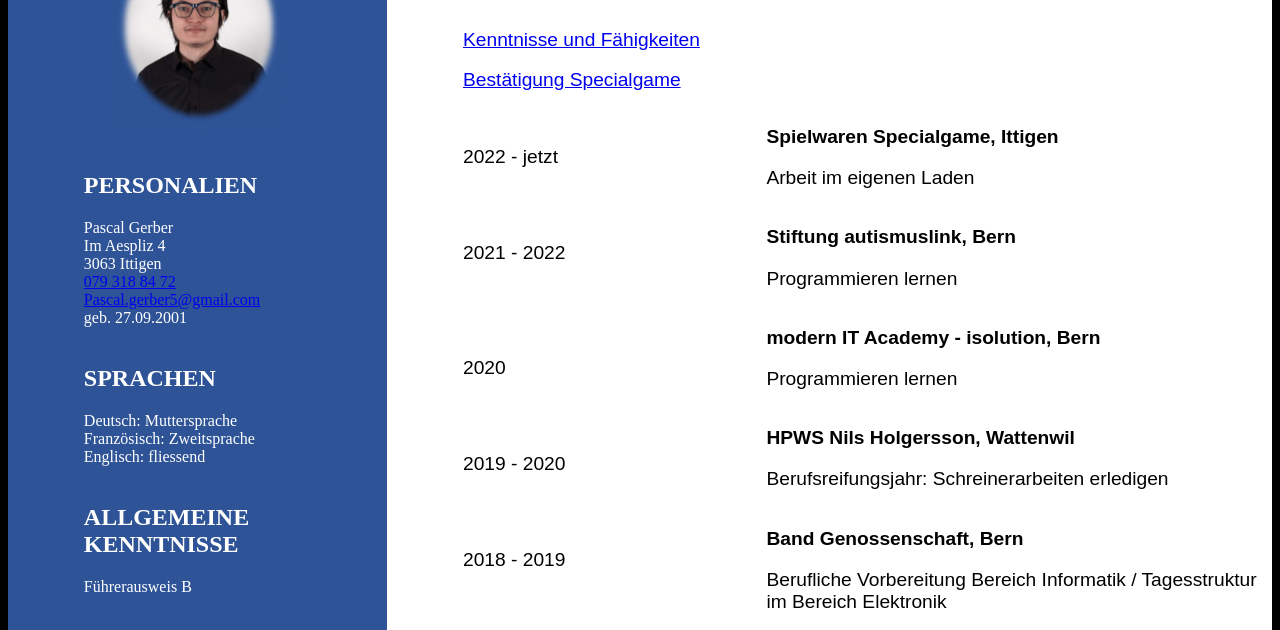
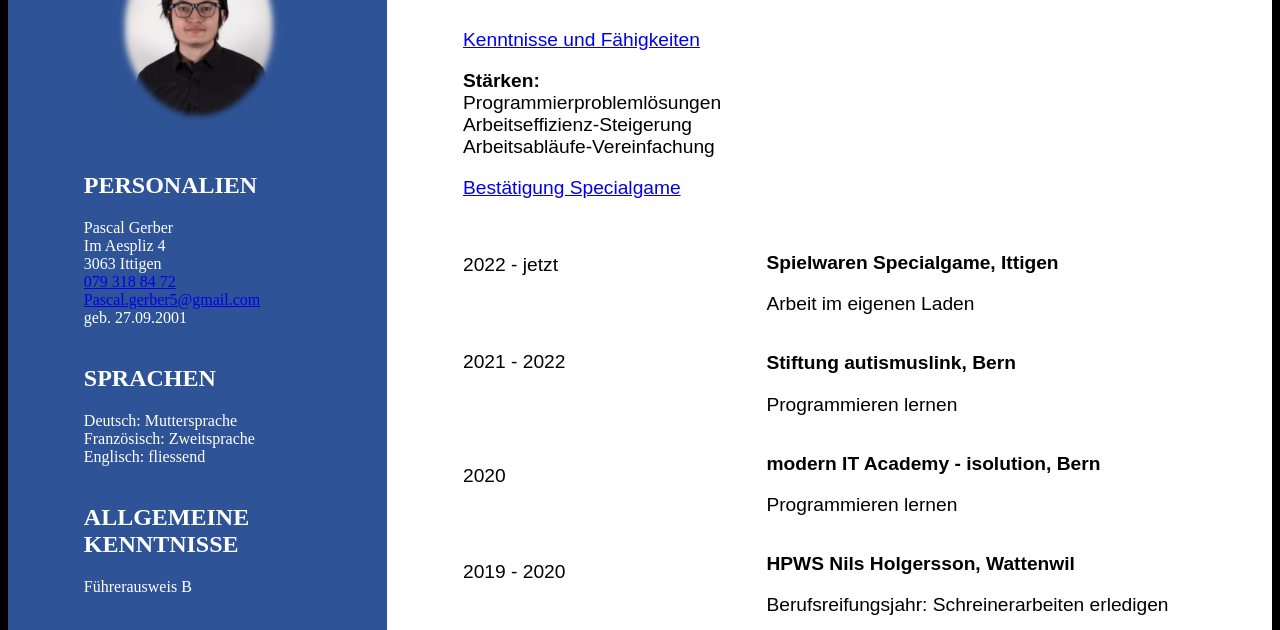
Before and after one commit to pascal-gerber/pascal-gerber.github.io, a plain HTML site: page portfolio/lebenslauf/Lebenslauf.html in a window 1280 px wide. Shown: the part 116-746 px from the top of the page. Drawn offline with Linux system fonts and the light colour scheme.

Commit message:
Stärken

```diff
--- a/portfolio/lebenslauf/Lebenslauf.html
+++ b/portfolio/lebenslauf/Lebenslauf.html
@@ -53,9 +53,11 @@
         <h1 class="title">Lebenslauf</h1>
 
         <a href="Kenntnisse.html" class="smallTitle">Kenntnisse und Fähigkeiten</a>
-        <br><br>
+        <br>
+        <p class="smallTitle"><strong>St&auml;rken:</strong><br>Programmierprobleml&ouml;sungen<br>Arbeitseffizienz-Steigerung<br>Arbeitsabl&auml;ufe-Vereinfachung</p>
         <a href="Specialgame.html" class="smallTitle">Bestätigung Specialgame</a>
         <br><br><br>
+
 
         <p class="smallTitle">2022 - jetzt</p>
         <br><br>
@@ -77,7 +79,7 @@
     </div>
 
     <div class="tirthcolumn">
-        <br><br><br><br><br><br><br><br><br><br><br><br>
+        <br><br><br><br><br><br><br><br><br><br><br><br><br><br><br><br><br><br><br>
         <strong class="sideText">Spielwaren Specialgame, Ittigen</strong>
         <p class="sideText">Arbeit im eigenen Laden</p>
         <br>
```
